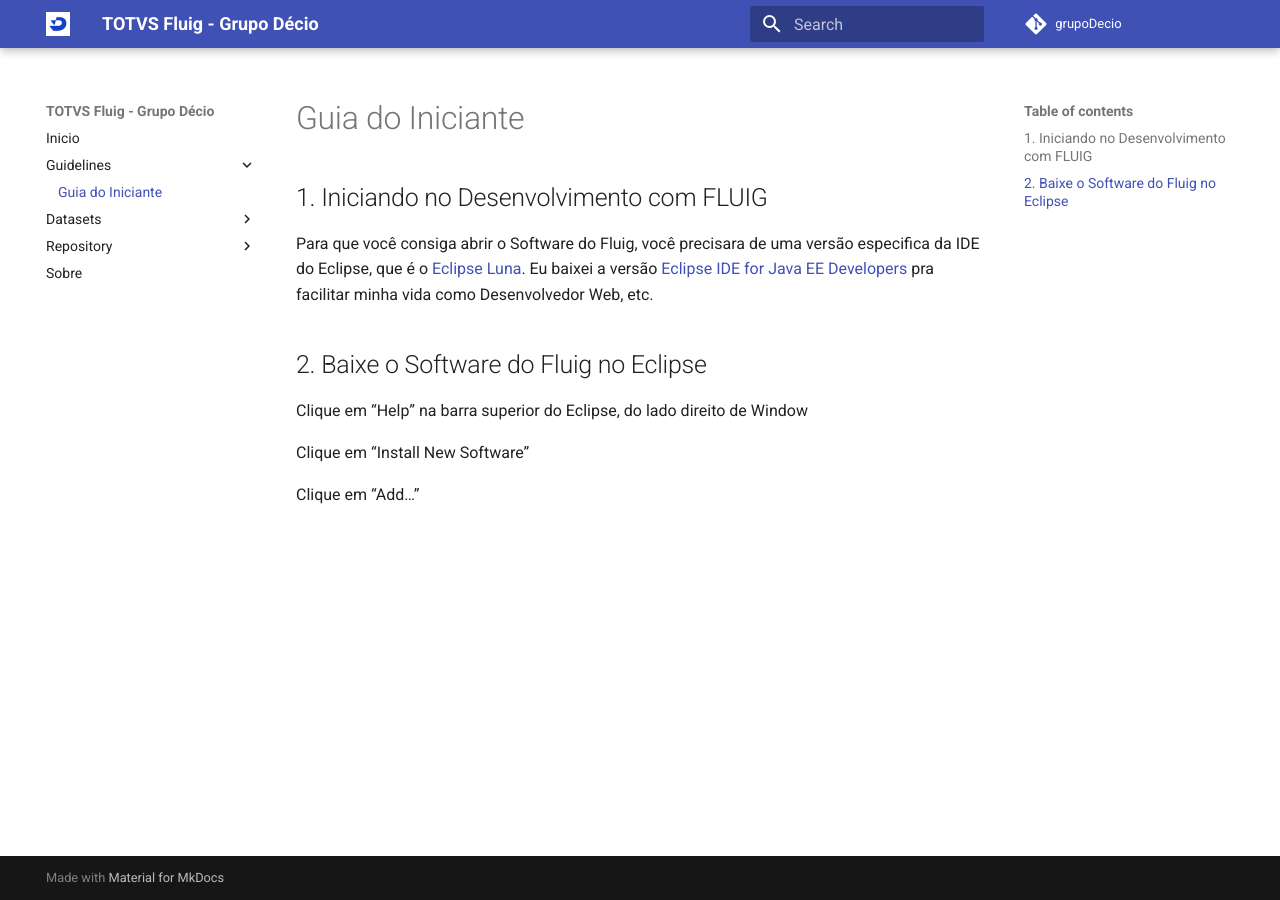
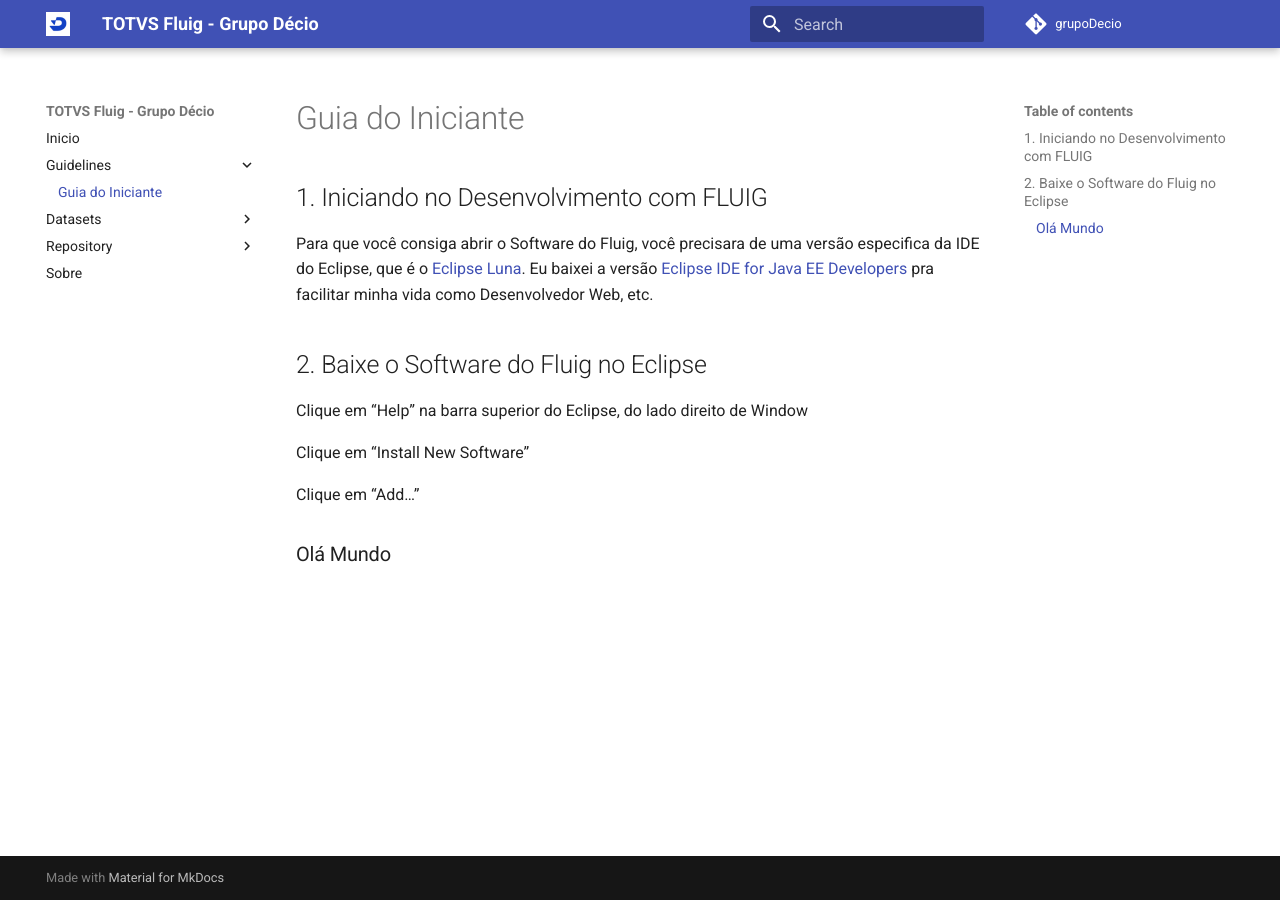
Before and after one commit to grupoDecio/docs, an MkDocs documentation site: the page built from docs/guidelines/begginers_guide.md, in a window 1280 px wide. Built offline with MkDocs 1.6.1 and Material for MkDocs 9.7.7, drawn with Linux system fonts in a browser that asks for light colours; comment, search, counter and statistics services are not loaded.

Commit message:
feat: Prova de Conceito Teste

```diff
--- a/docs/guidelines/begginers_guide.md
+++ b/docs/guidelines/begginers_guide.md
@@ -11,3 +11,5 @@
 Clique em “Install New Software”
 
 Clique em “Add…”
+
+### Olá Mundo
```
